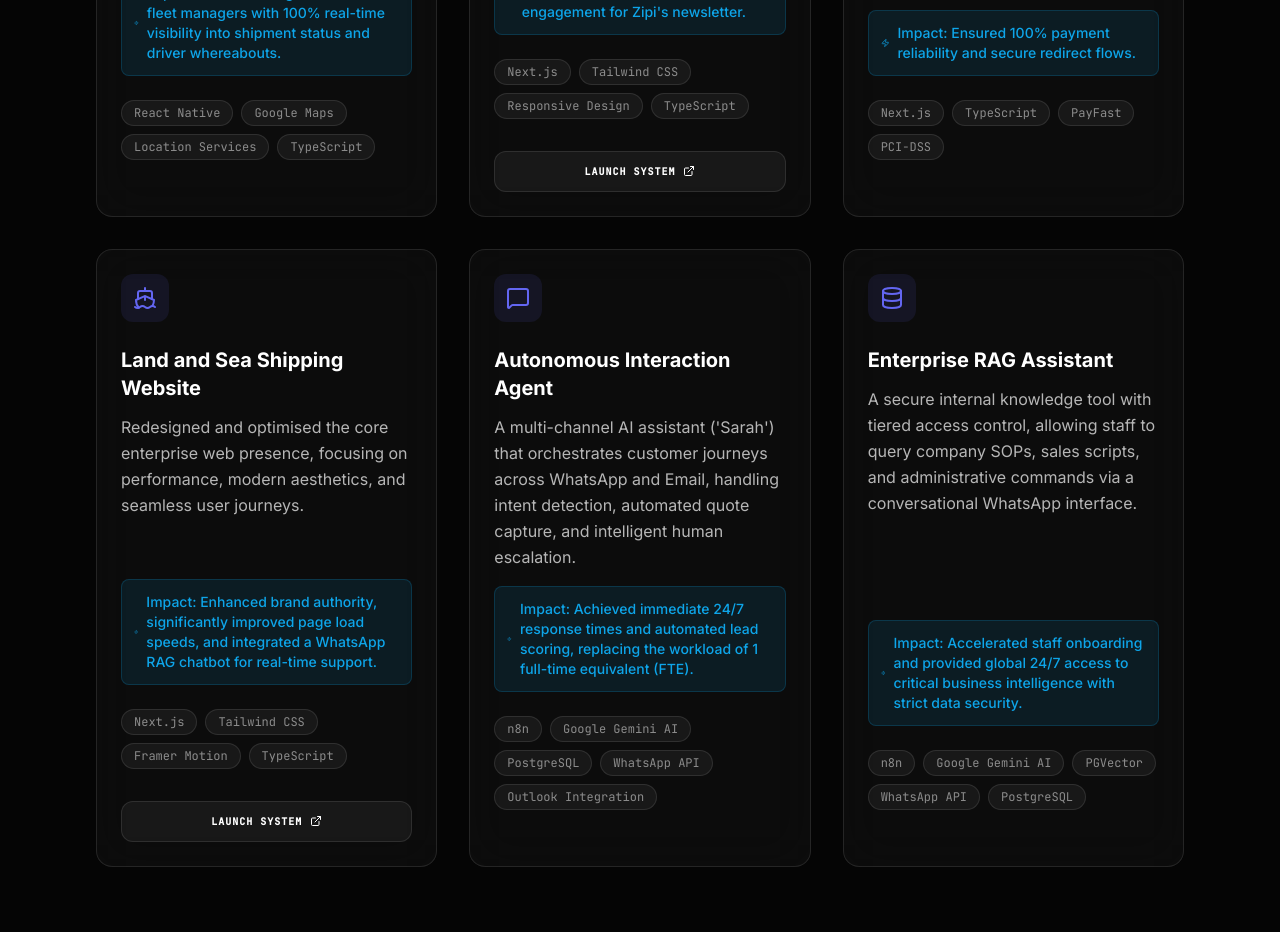
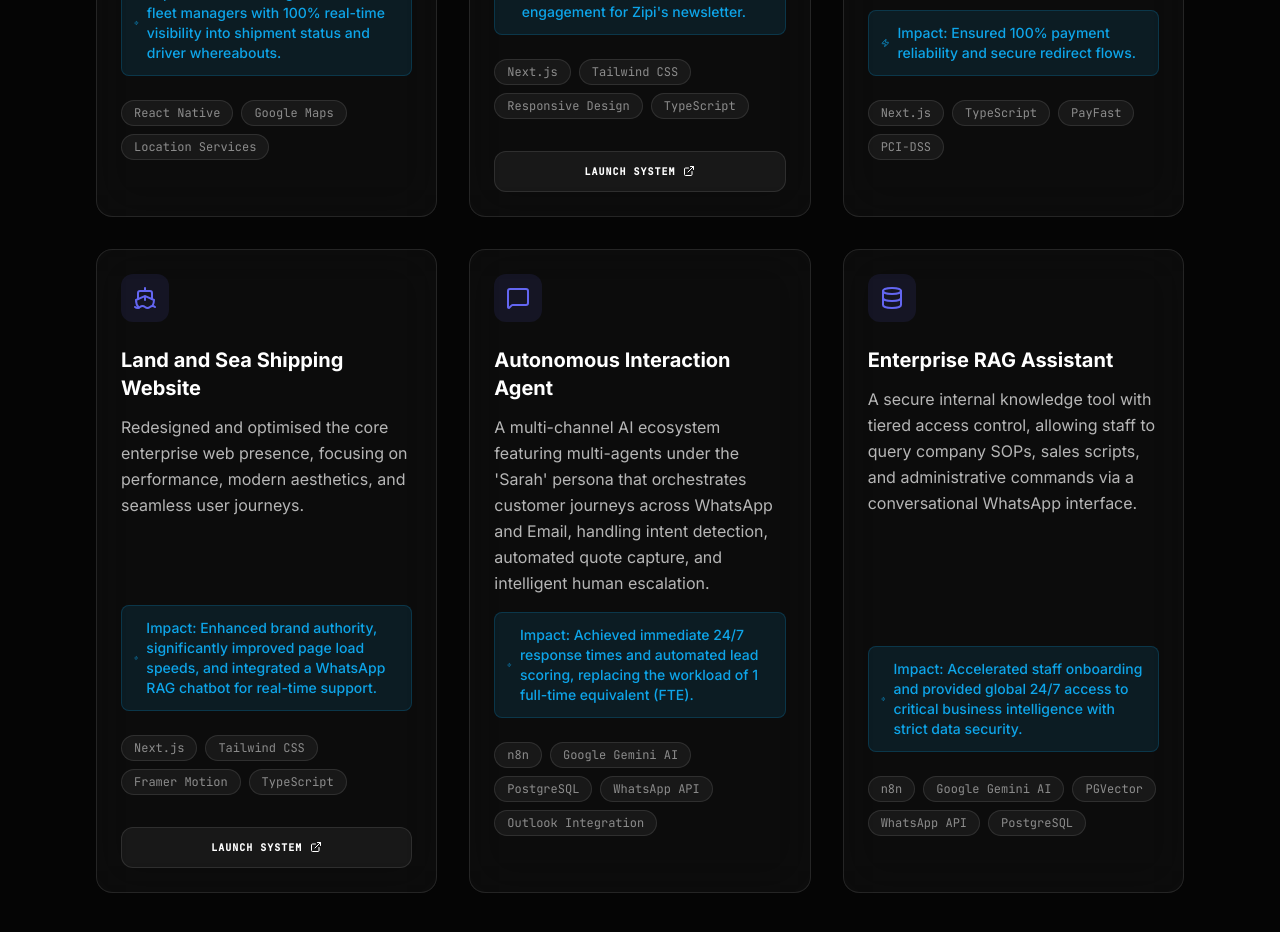
Before and after one commit to PhilaNgcamu/personal-portfolio, a React (Vite) app: page / in a window 1280 px wide. Shown: the part 2960-3892 px from the top of the page. Built offline with nearby package versions, Linux system fonts and the light colour scheme.

Commit message:
feat: Refine ProjectCard descriptions and stack
Update the descriptions for the "Zipi Driver App" and "Autonomous Interaction Agent" ProjectCards to be more descriptive. Also, remove "TypeScript" from the "Zipi Driver App" stack as it's implied for React Native projects.

```diff
--- a/src/App.tsx
+++ b/src/App.tsx
@@ -413,7 +413,7 @@ export default function App() {
               title="Zipi Driver App"
               description="An 'Uber-like' logistics ecosystem connecting cargo owners and fleet managers, featuring a React Native driver application for real-time shipment tracking and precise geolocation."
               impact="Provided cargo owners and fleet managers with 100% real-time visibility into shipment status and driver whereabouts."
-              stack={["React Native", "Google Maps", "Location Services", "TypeScript"]}
+              stack={["React Native", "Google Maps", "Location Services"]}
               icon={Globe}
             />
             <ProjectCard
@@ -441,7 +441,7 @@ export default function App() {
             />
             <ProjectCard
               title="Autonomous Interaction Agent"
-              description="A multi-channel AI assistant ('Sarah') that orchestrates customer journeys across WhatsApp and Email, handling intent detection, automated quote capture, and intelligent human escalation."
+              description="A multi-channel AI ecosystem featuring multi-agents under the 'Sarah' persona that orchestrates customer journeys across WhatsApp and Email, handling intent detection, automated quote capture, and intelligent human escalation."
               impact="Achieved immediate 24/7 response times and automated lead scoring, replacing the workload of 1 full-time equivalent (FTE)."
               stack={["n8n", "Google Gemini AI", "PostgreSQL", "WhatsApp API", "Outlook Integration"]}
               icon={MessageSquare}
```
